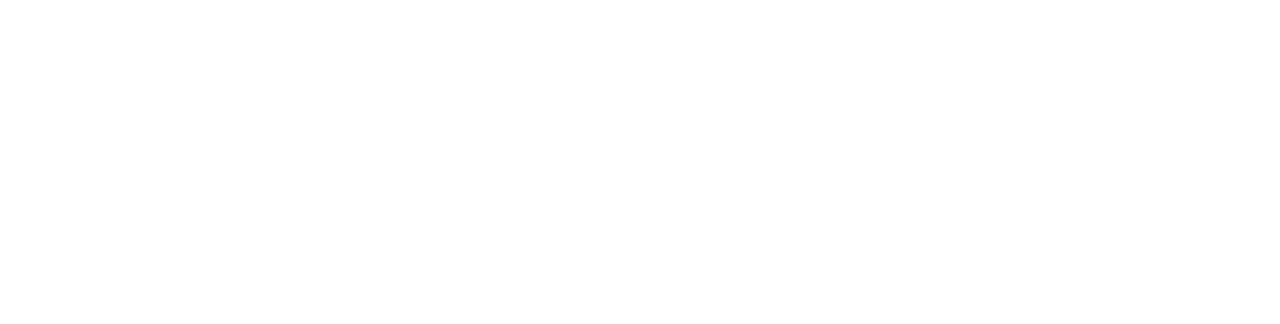
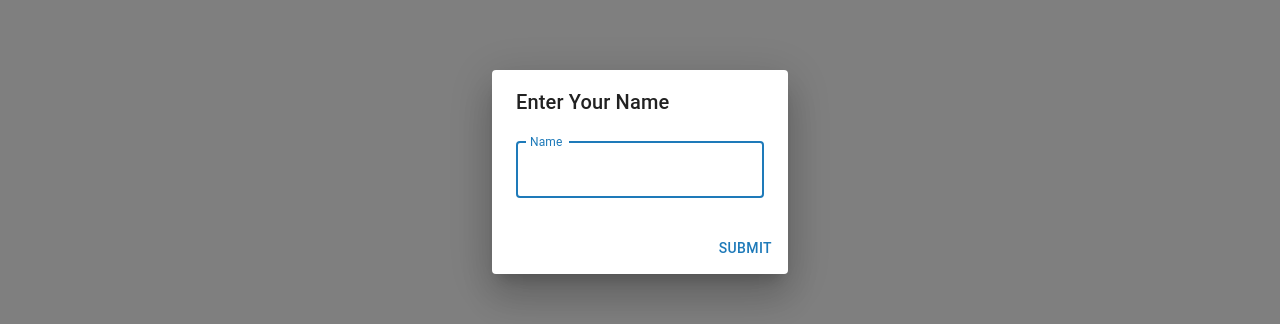
Before and after one commit to 1lucascq/b2blue_storage_volume_control_system, a React (Create React App) app: page / in a window 1280 px wide. Shown: the part 228-552 px from the top of the page. Built offline with nearby package versions, Linux system fonts and the light colour scheme; no server answers; the database is empty.

Commit message:
feat: add name modal

```diff
--- a/src/App.tsx
+++ b/src/App.tsx
@@ -1,9 +1,36 @@
-import React from 'react';
+import React, { useEffect, useState } from 'react';
 import ControlPanel from './components/ControlPanel';
 import Header from './components/Header';
 import { Typography, Container } from '@mui/material';
+import NameModal from './components/NameModal';
 
 function App() {
+	const [isModalOpen, setIsModalOpen] = useState(true);
+	const [userName, setUserName] = useState('');
+
+	const handleModalClose = (name: string) => {
+		localStorage.setItem('userName', name);
+		setUserName(name);
+		setIsModalOpen(false);
+	};
+
+	useEffect(() => {
+		// You can add logic here to check if the user has already entered their name
+		// For example, you can use localStorage to persist the name
+		const storedName = localStorage.getItem('userName');
+		console.log(storedName);
+		if (storedName) {
+			setUserName(storedName);
+			setIsModalOpen(false);
+		}
+	}, []);
+
+	useEffect(() => {
+		if (userName) {
+			localStorage.setItem('userName', userName);
+		}
+	}, [userName]);
+
 	return (
 		<>
 			<Header />
@@ -14,6 +41,7 @@ function App() {
 			<Container className='App' maxWidth='md'>
 				<ControlPanel />
 			</Container>
+			<NameModal open={isModalOpen} onClose={handleModalClose} />
 		</>
 	);
 }
--- /dev/null
+++ b/src/components/Modal.tsx
@@ -0,0 +1,23 @@
+// src/components/GenericModal.tsx
+import React from 'react';
+import { Dialog, DialogTitle, DialogContent, DialogActions, Button, TextField } from '@mui/material';
+
+interface GenericModalProps {
+	open: boolean;
+	title: string;
+	content: React.ReactNode;
+	actions: React.ReactNode;
+	onClose: () => void;
+}
+
+const GenericModal: React.FC<GenericModalProps> = ({ open, title, content, actions, onClose }) => {
+	return (
+		<Dialog open={open} onClose={onClose}>
+			<DialogTitle>{title}</DialogTitle>
+			<DialogContent>{content}</DialogContent>
+			<DialogActions>{actions}</DialogActions>
+		</Dialog>
+	);
+};
+
+export default GenericModal;
--- /dev/null
+++ b/src/components/NameModal.tsx
@@ -0,0 +1,45 @@
+import React, { useState } from 'react';
+import { Button, TextField } from '@mui/material';
+import GenericModal from './Modal';
+
+interface NameModalProps {
+    open: boolean;
+    onClose: (name: string) => void;
+}
+
+const NameModal: React.FC<NameModalProps> = ({ open, onClose }) => {
+    const [name, setName] = useState('');
+
+    const handleSubmit = (e: React.FormEvent) => {
+        e.preventDefault();
+        onClose(name);
+    };
+
+    return (
+        <GenericModal
+            open={open}
+            title="Enter Your Name"
+            content={
+                <form onSubmit={handleSubmit}>
+                    <TextField
+                        autoFocus
+                        margin="dense"
+                        label="Name"
+                        type="text"
+                        fullWidth
+                        value={name}
+                        onChange={(e) => setName(e.target.value)}
+                    />
+                </form>
+            }
+            actions={
+                <Button type="submit" form="name-form" color="primary">
+                    Submit
+                </Button>
+            }
+            onClose={() => onClose(name)}
+        />
+    );
+};
+
+export default NameModal;
```
